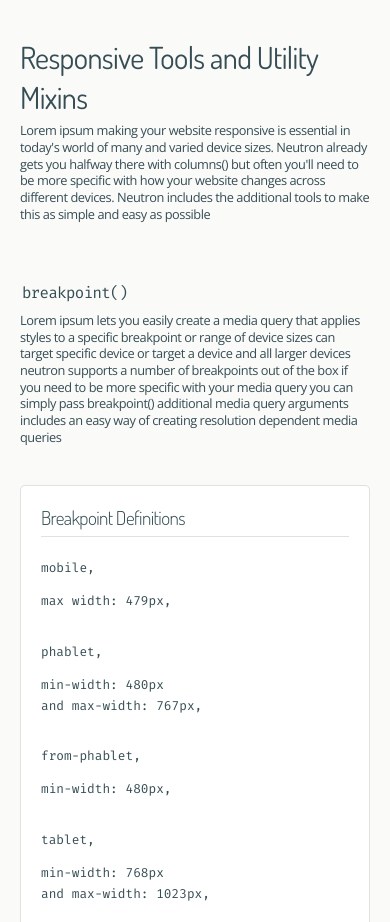
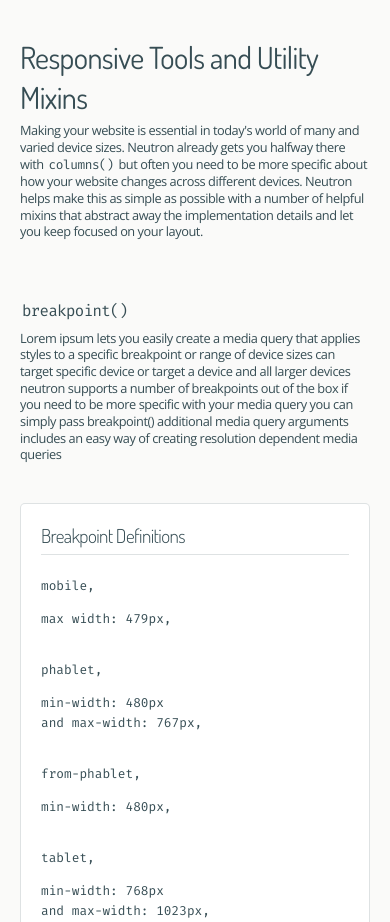
Before and after one commit to NeutronCSS/neutroncss.com, a website: page docs/index.html in a window 390 px wide. Shown: the part 10500-11422 px from the top of the page. Drawn offline with nearby package versions, Linux system fonts and the light colour scheme.

Commit message:
Added copy for responsive tools

```diff
--- a/docs/index.html
+++ b/docs/index.html
@@ -368,11 +368,7 @@
 
 		<section class="definitionBlock">
 			<h2>Responsive Tools and Utility Mixins</h2>
-			<p>Lorem ipsum
-				making your website responsive is essential in today's world of many and varied device sizes.
-				Neutron already gets you halfway there with columns() but often you'll need to be more specific with how your website changes across different devices.
-				Neutron includes the additional tools to make this as simple and easy as possible
-			</p>
+			<p>Making your website is essential in today's world of many and varied device sizes. Neutron already gets you halfway there with <code>columns()</code> but often you need to be more specific about how your website changes across different devices. Neutron helps make this as simple as possible with a number of helpful mixins that abstract away the implementation details and let you keep focused on your layout.</p>
 
 			<section id="media-query">
 				<h3><code>breakpoint()</code></h3>
```
